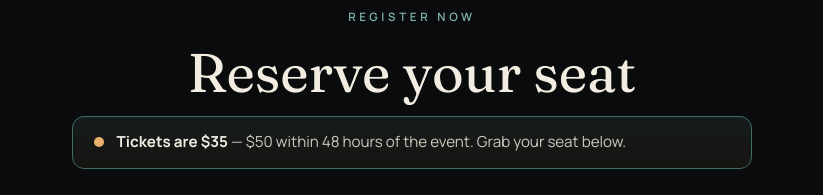
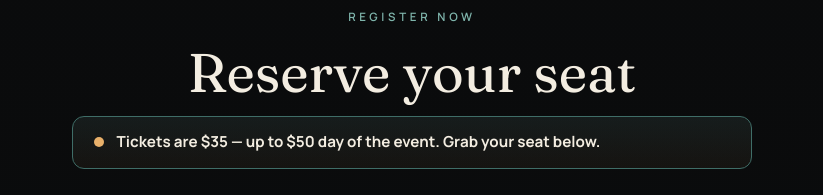
Before and after one commit to mendel-ctrl/cypshabbat, a plain HTML site: page index.html in a window 1280 px wide. Shown: the part 7400-7595 px from the top of the page, without its empty margins (228-1051 px from the left). Drawn offline with Linux system fonts and the light colour scheme.

Commit message:
Update index.html

```diff
--- a/index.html
+++ b/index.html
@@ -681,7 +681,7 @@ a:focus-visible,button:focus-visible{outline:2px solid var(--teal);outline-offse
       <span class="flash-banner__dot"></span>
       <!-- These two messages swap automatically at the deadline set in the script below -->
       <span id="flashMsg"><strong>Flash sale on now</strong> &mdash; tickets just $25 for the next 24 hours, then $35 regular &middot; $50 within 48 hours of the event.</span>
-      <span id="regularMsg" hidden><strong>Tickets are $35</strong> &mdash; $50 within 48 hours of the event. Grab your seat below.</span>
+      <span id="regularMsg" hidden><strong>Tickets are $35 — up to $50 day of the event. Grab your seat below.</span>
     </div>
 
     <p class="member-note reveal" id="memberNote">&#10022; <a href="https://www.chabadyoungsp.com/chai" target="_blank" rel="noopener">Chai Club members</a> pay just $25 through August 5.</p>
```
